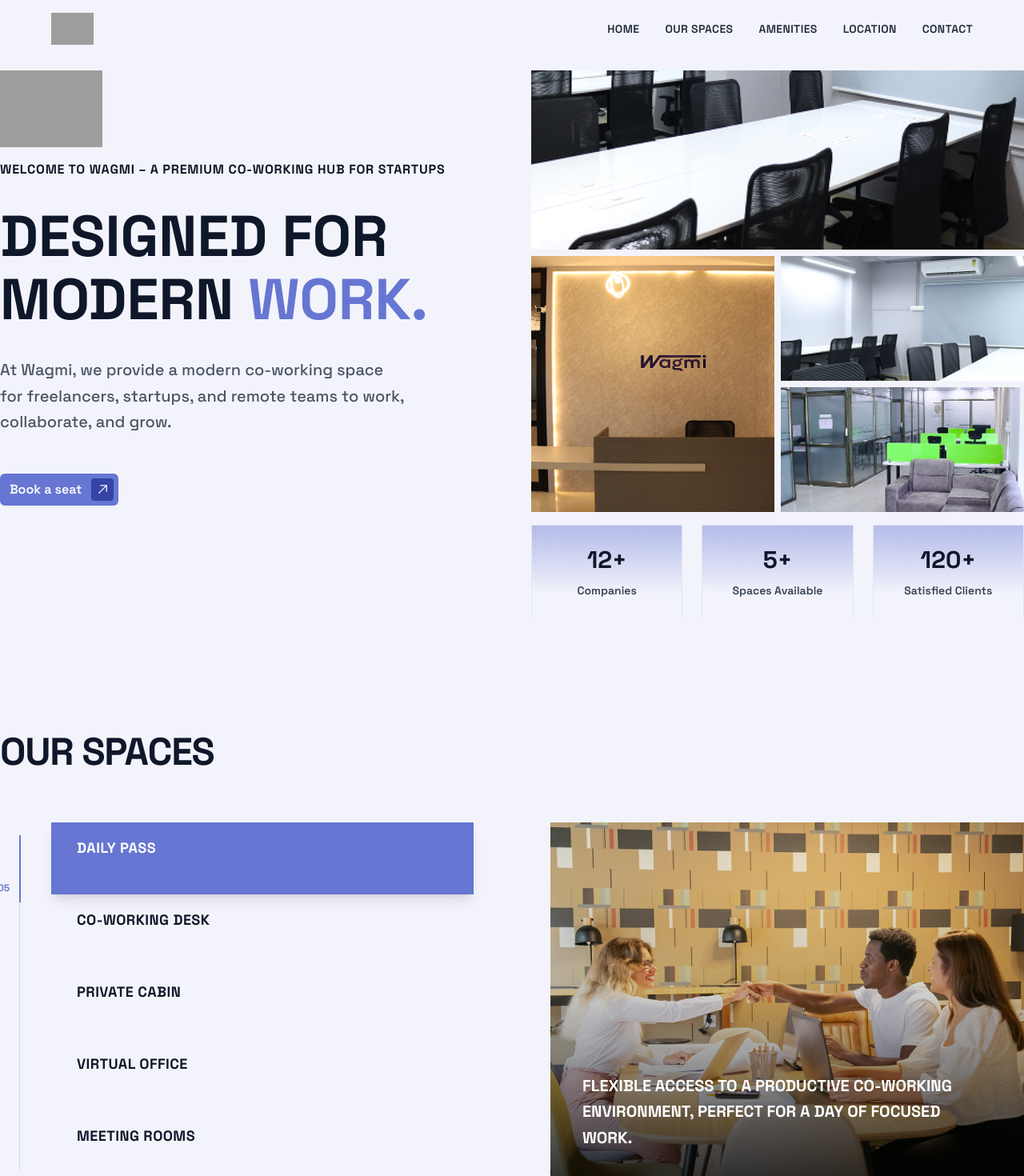
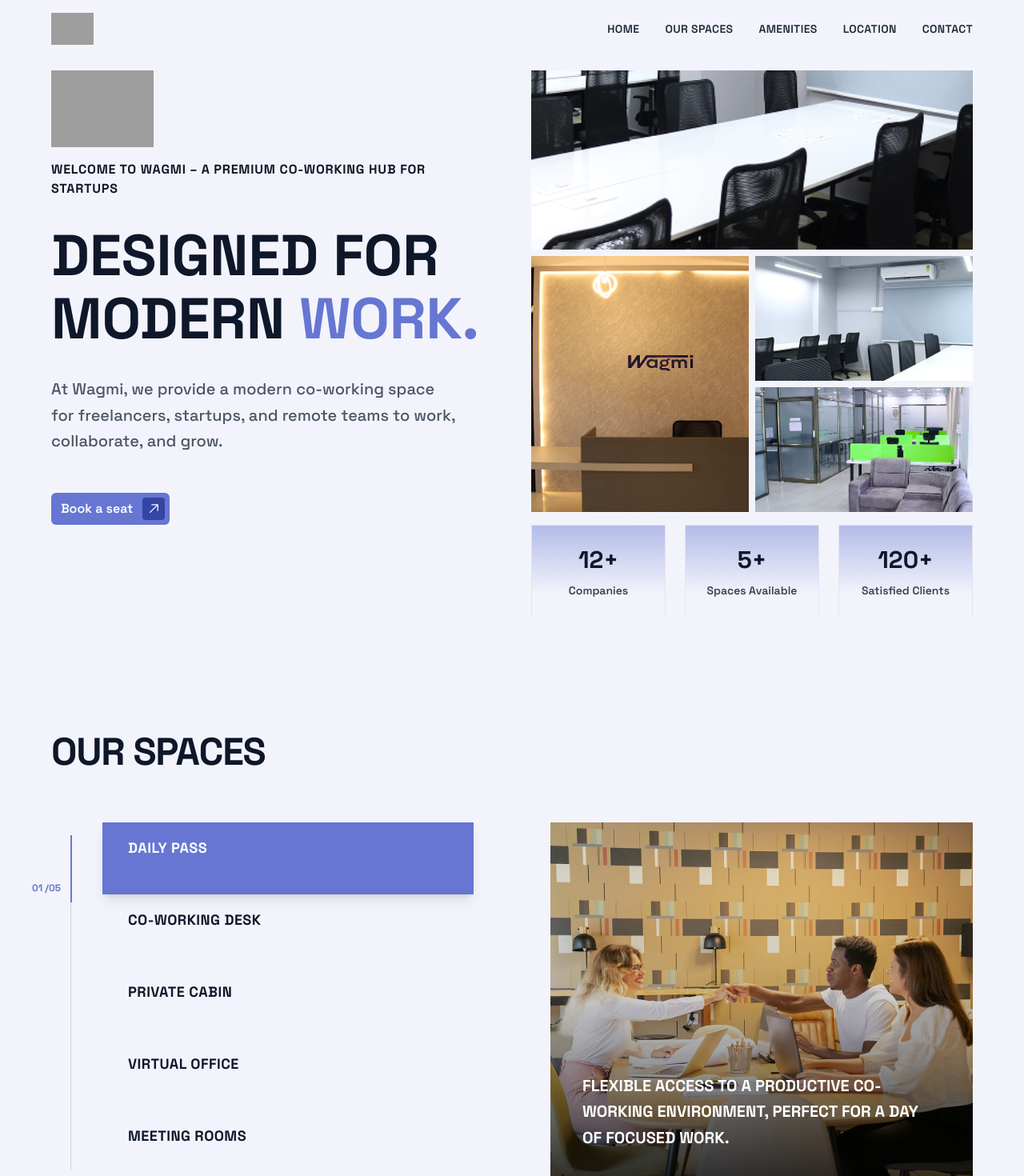
Before and after one commit to mastrovia/wagmi-landing, a Next.js app: page / in a window 1280 px wide. Shown: the top 1470 px of the page at 80% size. Built offline with nearby package versions, Linux system fonts and the light colour scheme; grey boxes are pictures that could not be loaded.

Commit message:
fix: padding issue fix hero section.

```diff
--- a/app/sections/Hero.tsx
+++ b/app/sections/Hero.tsx
@@ -9,7 +9,10 @@
     const { openContactModal } = useModal();
 
     return (
-        <section id="home" className="max-container pt-4 pb-12 md:pb-20 overflow-hidden">
+        <section
+            id="home"
+            className="max-w-[1440px] mx-auto px-6 lg:px-16 w-full pt-4 pb-12 md:pb-20 overflow-hidden"
+        >
             <div className="grid grid-cols-1 lg:grid-cols-2 gap-6 lg:gap-12 items-start">
                 {/* Left Column */}
                 <motion.div
--- a/app/sections/OurSpaces.tsx
+++ b/app/sections/OurSpaces.tsx
@@ -55,7 +55,7 @@
 
     return (
         <section id="spaces" className="bg-[#F3F4FB] py-6 md:py-16 overflow-hidden">
-            <div className="max-container">
+            <div className="max-w-[1440px] mx-auto px-6 lg:px-16 w-full">
                 <motion.h2
                     className="text-4xl md:text-5xl font-extrabold text-start text-dark mb-12 md:mb-16 uppercase tracking-tight"
                     initial={{ opacity: 0, y: 30 }}
```
